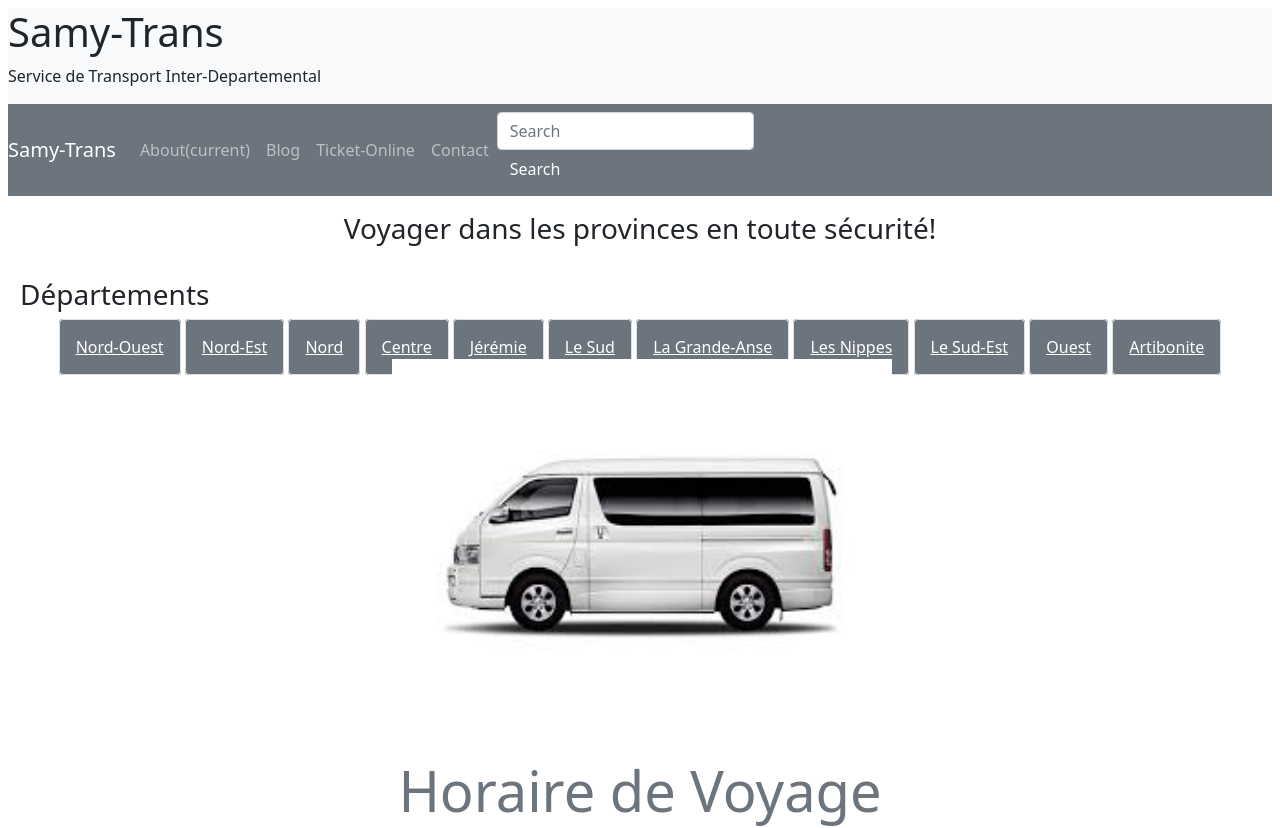
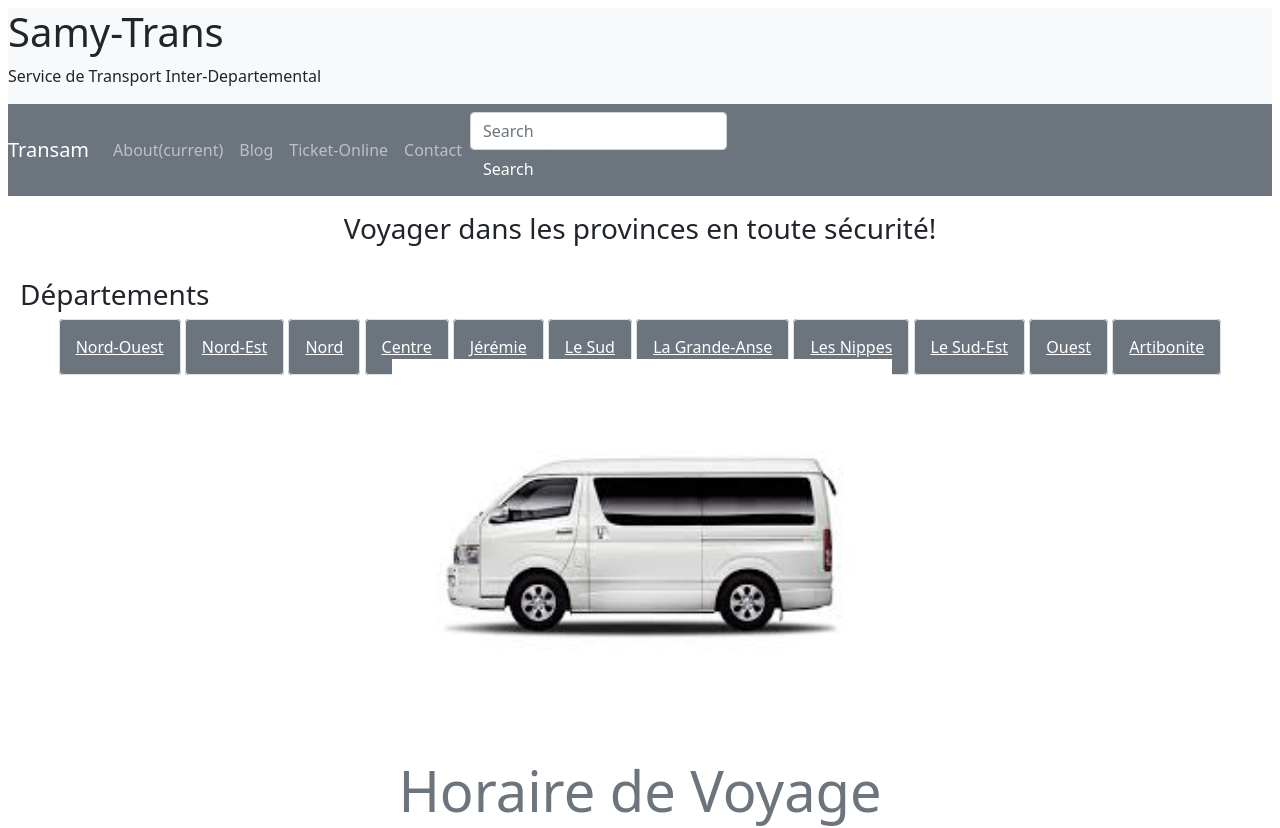
Before and after one commit to samtech85/transam, a plain HTML site: page index.html in a window 1280 px wide. Shown: the top 828 px of the page. Drawn offline with nearby package versions, Linux system fonts and the light colour scheme; files whose address does not match are found by name.

Commit message:
Modifying Navbar

```diff
--- a/index.html
+++ b/index.html
@@ -16,7 +16,7 @@
         <p>Service de Transport Inter-Departemental</p>
 
         <nav class="navbar navbar-expand-lg navbar-dark bg-secondary">
-                <a class="navbar-brand" href="#">Samy-Trans</a>
+                <a class="navbar-brand" href="#">Transam</a>
                 <button class="navbar-toggler" type="button" data-toggle="collapse" data-target="#navbarColor01" aria-controls="navbarColor01" aria-expanded="false" aria-label="Toggle navigation">
                   <span class="navbar-toggler-icon"></span>
                 </button>
```
